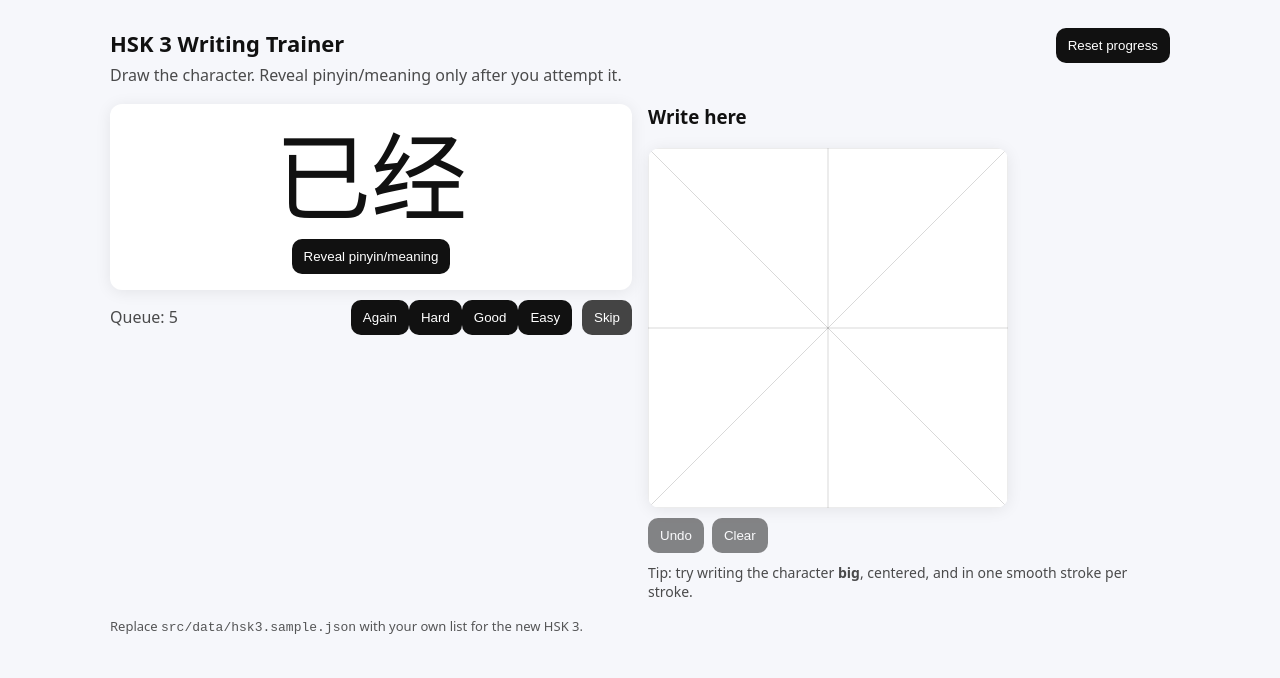
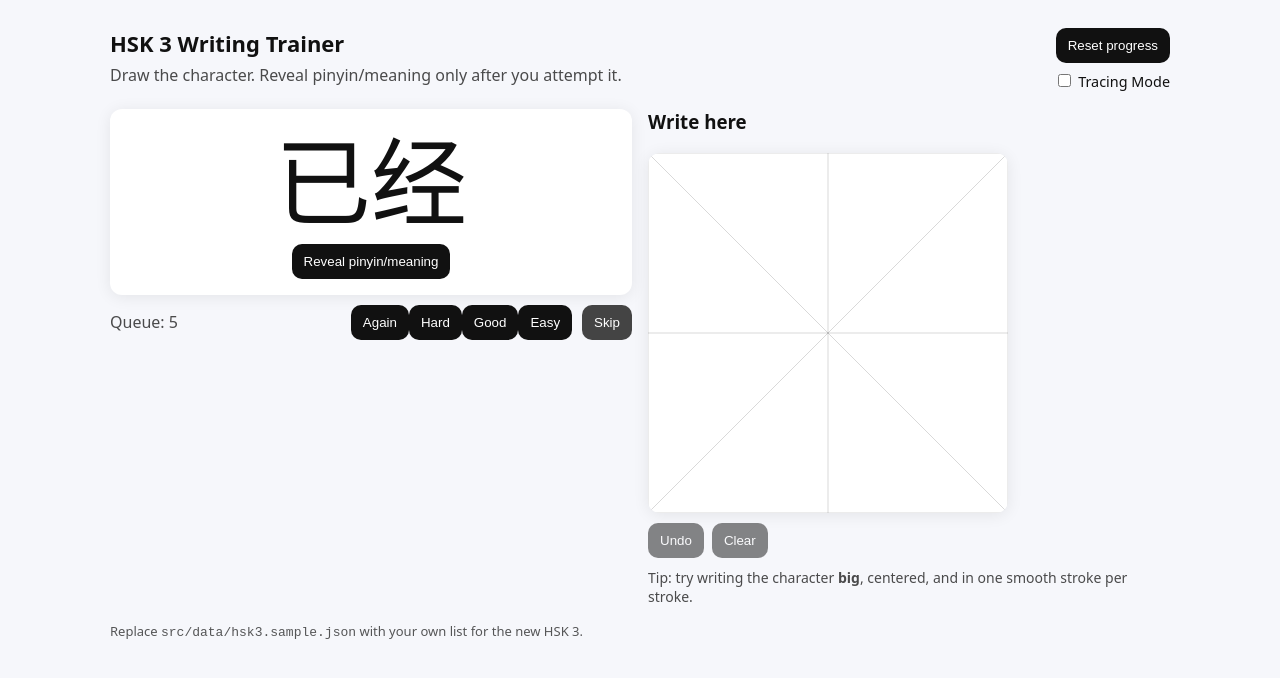
Before and after one commit to nis057489/hsk-3.0-writing-trainer, a React (Vite) app: page / in a window 1280 px wide. Shown: the top 678 px of the page. Built offline with nearby package versions, Linux system fonts and the light colour scheme; the HTML template or start-up script is replaced by a standard one.

Commit message:
tracing mode
Signed-off-by: Nicholas Smith <nicholas@nbembedded.com>

```diff
--- a/src/App.tsx
+++ b/src/App.tsx
@@ -20,6 +20,7 @@ export default function App() {
   const [queue, setQueue] = useState<Card[]>(() => pickDue(cards, progress));
   const [idx, setIdx] = useState(0);
   const [reveal, setReveal] = useState(false);
+  const [tracingMode, setTracingMode] = useState(false);
   const card = queue[idx % queue.length];
 
   const remaining = useMemo(() => queue.length, [queue.length]);
@@ -70,7 +71,17 @@ export default function App() {
           <h1>HSK 3 Writing Trainer</h1>
           <p>Draw the character. Reveal pinyin/meaning only after you attempt it.</p>
         </div>
-        <button onClick={resetProgress}>Reset progress</button>
+        <div style={{ display: "flex", flexDirection: "column", alignItems: "flex-end", gap: 8 }}>
+          <button onClick={resetProgress}>Reset progress</button>
+          <label style={{ fontSize: "0.9rem" }}>
+            <input
+              type="checkbox"
+              checked={tracingMode}
+              onChange={(e) => setTracingMode(e.target.checked)}
+            />{" "}
+            Tracing Mode
+          </label>
+        </div>
       </header>
 
       <div className="grid">
@@ -85,7 +96,7 @@ export default function App() {
 
         <div>
           <h3 style={{ marginTop: 0 }}>Write here</h3>
-          <DrawingPad />
+          <DrawingPad tracingMode={tracingMode} character={card.hanzi} />
           <div className="tip">
             Tip: try writing the character <b>big</b>, centered, and in one smooth stroke per stroke.
           </div>
--- a/src/components/DrawingPad.tsx
+++ b/src/components/DrawingPad.tsx
@@ -8,7 +8,7 @@ function getPos(e: PointerEvent, el: HTMLCanvasElement) {
   return { x: e.clientX - r.left, y: e.clientY - r.top };
 }
 
-export function DrawingPad(props: { size?: number; showGrid?: boolean }) {
+export function DrawingPad(props: { size?: number; showGrid?: boolean; tracingMode?: boolean; character?: string }) {
   const size = props.size ?? 360;
   const canvasRef = useRef<HTMLCanvasElement | null>(null);
 
@@ -51,6 +51,22 @@ export function DrawingPad(props: { size?: number; showGrid?: boolean }) {
       ctx.restore();
     }
 
+    // Tracing mode
+    if (props.tracingMode && props.character) {
+      ctx.save();
+      ctx.globalAlpha = 0.15;
+      ctx.font = `${size * dpr * 0.8}px "KaiTi", "Kaiti SC", "STKaiti", "AR PL UKai CN", "AR PL UKai HK", "AR PL UKai TW", "AR PL UKai MO", "AR PL KaitiM GB", "KaiTi_GB2312", "DFKai-SB", "TW-Kai", serif`;
+      ctx.textAlign = "center";
+      ctx.textBaseline = "middle";
+      ctx.fillStyle = "#000";
+      // Center of the canvas
+      const cx = (size * dpr) / 2;
+      const cy = (size * dpr) / 2;
+      // Adjust vertical alignment slightly if needed, but middle baseline usually works well for single chars
+      ctx.fillText(props.character, cx, cy);
+      ctx.restore();
+    }
+
     // Draw strokes
     ctx.save();
     ctx.lineCap = "round";
@@ -81,7 +97,7 @@ export function DrawingPad(props: { size?: number; showGrid?: boolean }) {
 
     redraw();
     // eslint-disable-next-line react-hooks/exhaustive-deps
-  }, [size, dpr, strokes]);
+  }, [size, dpr, strokes, props.tracingMode, props.character]);
 
   useEffect(() => {
     const c = canvasRef.current;
```
